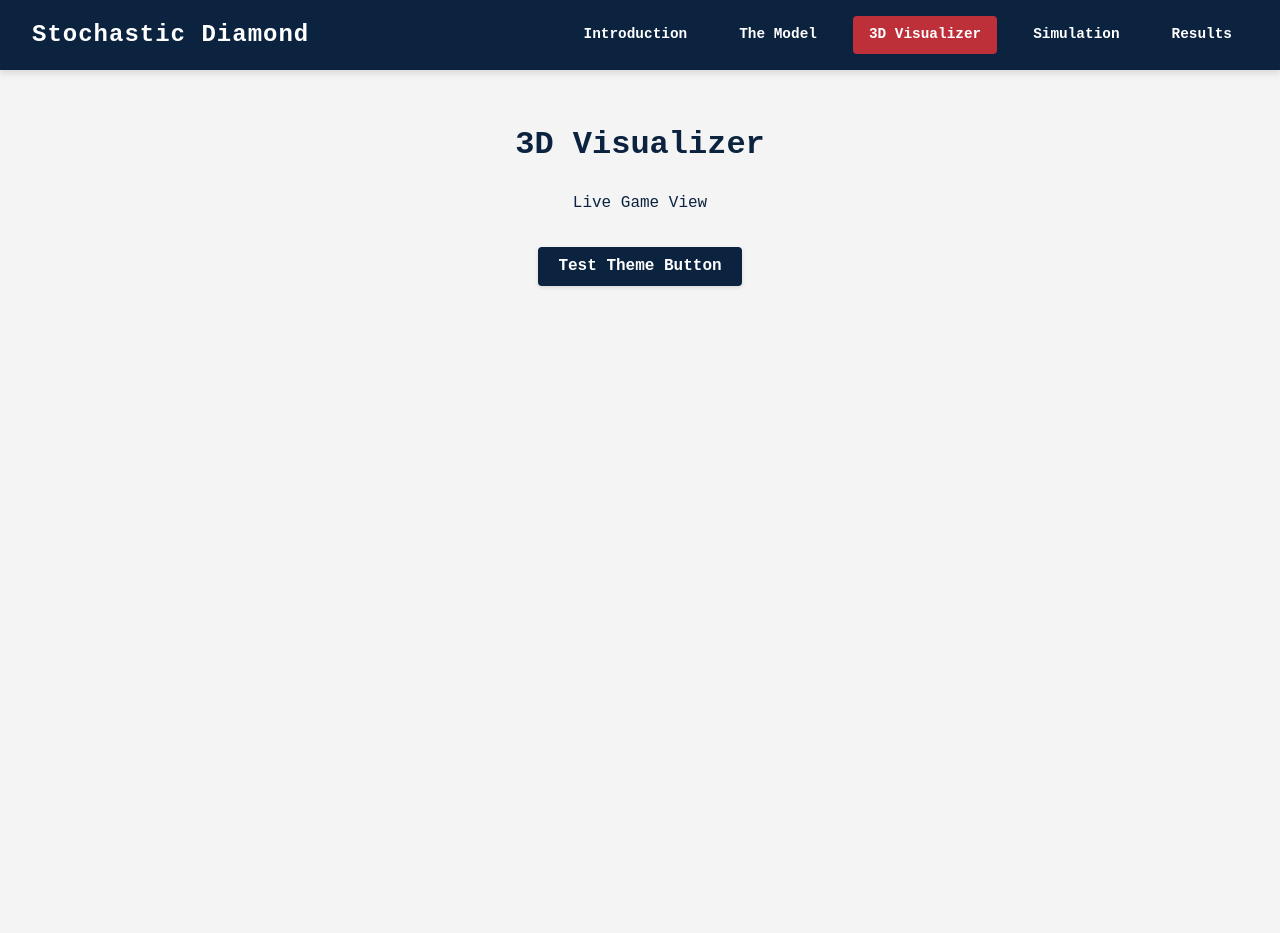
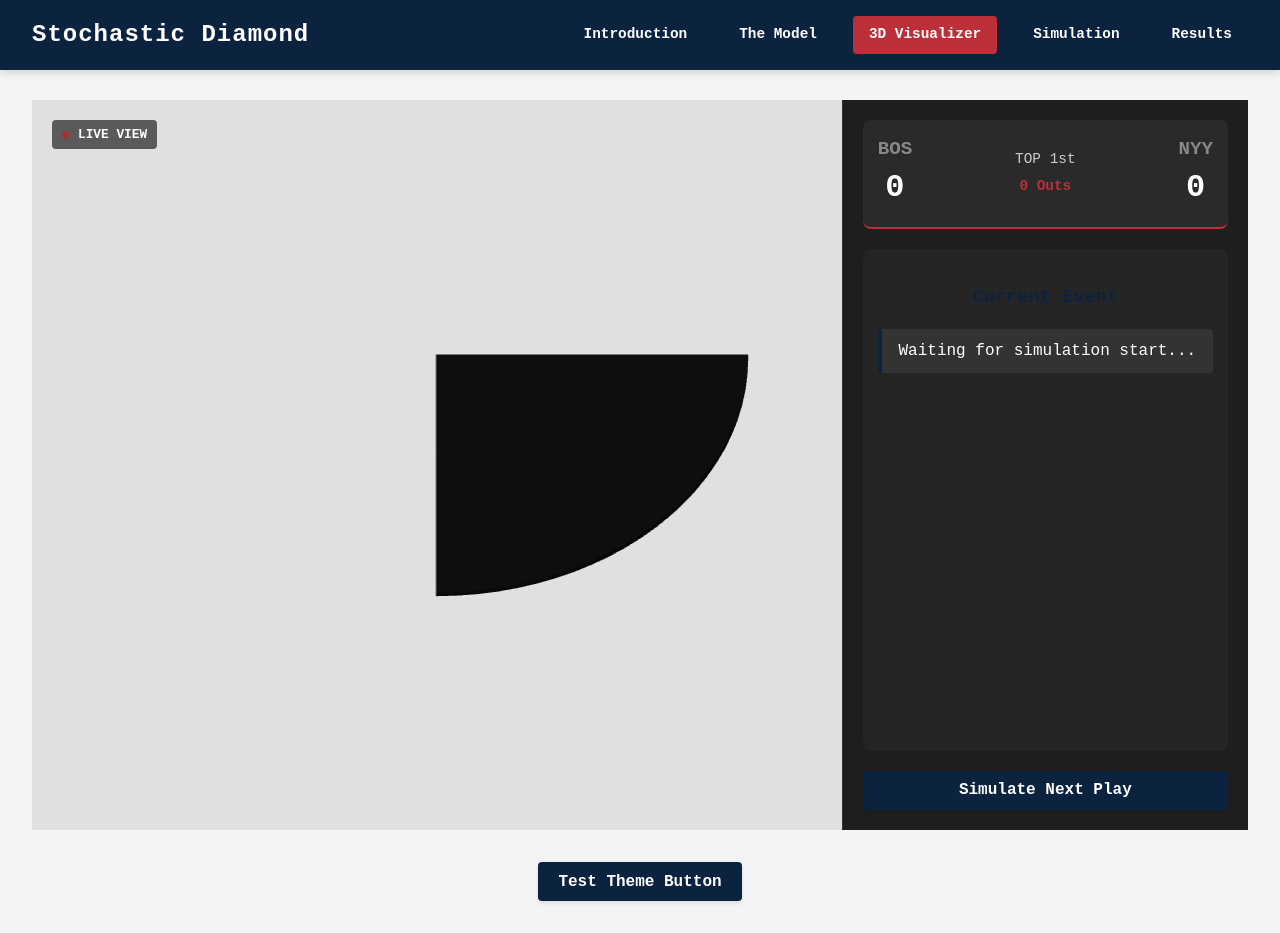
Before and after one commit to SebPuchi/markov-base-dynamics, a React (Vite) app in the folder markov-base-dynamic-ts/: page / in a window 1280 px wide. Both pictures are taken after a click on the item "3D Visualizer". Before the commit the page ends 800 px from the top, so only its background shows below. Built offline with nearby package versions, Linux system fonts and the light colour scheme.

Commit message:
Simulation Stash

```diff
--- a/markov-base-dynamic-ts/src/App.tsx
+++ b/markov-base-dynamic-ts/src/App.tsx
@@ -1,7 +1,11 @@
 import { useState } from 'react';
 import './App.css';
+
+
+// components
 import Navbar  from './components/Navbar';
 import Info from './components/Info';
+import Simulation from './components/Simulation';
 
 import type { ViewState } from './components/Navbar';
 
@@ -16,7 +20,7 @@ function App() {
       case 'model':
         return <div><h1>The Markov Model</h1><p>Transition Matrices & State Diagram</p></div>;
       case 'visualizer':
-        return <div><h1>3D Visualizer</h1><p>Live Game View</p></div>;
+        return <Simulation />;
       case 'simulation':
         return <div><h1>Monte Carlo Simulation</h1><p>High-speed iteration engine</p></div>;
       case 'results':
--- /dev/null
+++ b/markov-base-dynamic-ts/src/components/Field.tsx
@@ -0,0 +1,158 @@
+import { useMemo } from 'react';
+import { Canvas } from '@react-three/fiber';
+import { OrthographicCamera, Line } from '@react-three/drei';
+import * as THREE from 'three';
+
+// ---- Constants ----
+const FIELD_COLOR = '#363636'; // Dark grey from the image
+const LINE_COLOR = '#FFFFFF';
+const LINE_WIDTH = 2;
+const BASE_SIZE = 0.8;
+const DIAMOND_RADIUS = 25; // Distance from home to 1st/3rd
+const OUTFIELD_RADIUS = 60;
+
+// ---- Helper Components ----
+
+// The main dark grey playing surface
+const FieldSurface = () => {
+  const shape = useMemo(() => {
+    const s = new THREE.Shape();
+    s.moveTo(0, 0); // Home plate
+    s.lineTo(OUTFIELD_RADIUS, 0); // Right field line
+    s.absarc(0, 0, OUTFIELD_RADIUS, 0, Math.PI / 2, false); // Outfield arc
+    s.lineTo(0, 0); // Left field line
+    return s;
+  }, []);
+
+  return (
+    <mesh rotation={[-Math.PI / 2, 0, 0]} position={[0, 0.05, 0]}>
+      <shapeGeometry args={[shape]} />
+      <meshStandardMaterial color={FIELD_COLOR} roughness={0.9} metalness={0.1} side={THREE.DoubleSide} />
+    </mesh>
+  );
+};
+
+// The thick base underneath the field
+const FieldBase = () => {
+  const shape = useMemo(() => {
+    const s = new THREE.Shape();
+    s.moveTo(0, 0);
+    s.lineTo(OUTFIELD_RADIUS + 2, 0);
+    s.absarc(0, 0, OUTFIELD_RADIUS + 2, 0, Math.PI / 2, false);
+    s.lineTo(0, 0);
+    return s;
+  }, []);
+
+  const extrudeSettings = { depth: 1, bevelEnabled: true, bevelSegments: 2, steps: 1, bevelSize: 0.2, bevelThickness: 0.2 };
+
+  return (
+    <mesh rotation={[-Math.PI / 2, 0, 0]} position={[0, -0.5, 0]}>
+      <extrudeGeometry args={[shape, extrudeSettings]} />
+      <meshStandardMaterial color="#2a2a2a" roughness={1} />
+    </mesh>
+  );
+};
+
+// All the white lines
+const FieldLines = () => {
+  const points = useMemo(() => {
+    const p: THREE.Vector3[][] = [];
+
+    // Foul Lines
+    p.push([new THREE.Vector3(0, 0.06, 0), new THREE.Vector3(OUTFIELD_RADIUS, 0.06, 0)]);
+    p.push([new THREE.Vector3(0, 0.06, 0), new THREE.Vector3(0, 0.06, OUTFIELD_RADIUS)]);
+
+    // Outfield Arc
+    const arc = new THREE.Path().absarc(0, 0, OUTFIELD_RADIUS, 0, Math.PI / 2, false);
+    const arcPoints = arc.getPoints(50).map(pt => new THREE.Vector3(pt.x, 0.06, pt.y));
+    p.push(arcPoints);
+
+    // Infield Diamond
+    const diamond = [
+        new THREE.Vector3(0, 0.06, 0), // Home
+        new THREE.Vector3(DIAMOND_RADIUS, 0.06, 0), // 1st
+        new THREE.Vector3(DIAMOND_RADIUS, 0.06, DIAMOND_RADIUS), // 2nd
+        new THREE.Vector3(0, 0.06, DIAMOND_RADIUS), // 3rd
+        new THREE.Vector3(0, 0.06, 0), // Back to Home
+    ];
+    p.push(diamond);
+
+    // Pitcher's Mound Circle
+    const moundCenter = new THREE.Vector3(DIAMOND_RADIUS / 2, 0.06, DIAMOND_RADIUS / 2);
+    const moundArc = new THREE.Path().absarc(moundCenter.x, moundCenter.z, 3, 0, Math.PI * 2, false);
+    p.push(moundArc.getPoints(32).map(pt => new THREE.Vector3(pt.x, 0.06, pt.y)));
+
+    // Pitcher's Rubber
+    p.push([
+        new THREE.Vector3(moundCenter.x - 0.5, 0.06, moundCenter.z),
+        new THREE.Vector3(moundCenter.x + 0.5, 0.06, moundCenter.z)
+    ]);
+
+    return p;
+  }, []);
+
+  return (
+    <group>
+      {points.map((linePoints, i) => (
+        <Line key={i} points={linePoints} color={LINE_COLOR} lineWidth={LINE_WIDTH} position={[0, 0.01, 0]} />
+      ))}
+    </group>
+  );
+};
+
+const Bases = () => {
+    return (
+        <group position={[0, 0.1, 0]}>
+            {/* 1st Base */}
+            <mesh position={[DIAMOND_RADIUS, 0, 0]} rotation={[-Math.PI/2, 0, 0]}>
+                <planeGeometry args={[BASE_SIZE, BASE_SIZE]} />
+                <meshBasicMaterial color={LINE_COLOR} />
+            </mesh>
+             {/* 2nd Base */}
+             <mesh position={[DIAMOND_RADIUS, 0, DIAMOND_RADIUS]} rotation={[-Math.PI/2, 0, 0]}>
+                <planeGeometry args={[BASE_SIZE, BASE_SIZE]} />
+                <meshBasicMaterial color={LINE_COLOR} />
+            </mesh>
+             {/* 3rd Base */}
+             <mesh position={[0, 0, DIAMOND_RADIUS]} rotation={[-Math.PI/2, 0, 0]}>
+                <planeGeometry args={[BASE_SIZE, BASE_SIZE]} />
+                <meshBasicMaterial color={LINE_COLOR} />
+            </mesh>
+             {/* Home Plate */}
+             <mesh position={[0, 0, 0]} rotation={[-Math.PI/2, 0, -Math.PI/4]}>
+                 <circleGeometry args={[BASE_SIZE * 0.7, 5]} />
+                 <meshBasicMaterial color={LINE_COLOR} />
+             </mesh>
+        </group>
+    )
+}
+
+
+// ---- Main Component ----
+export default function Field() {
+  return (
+    <>
+      {/* Light Grey Background */}
+      <color attach="background" args={['#e0e0e0']} />
+
+      <OrthographicCamera
+        makeDefault
+        position={[50, 50, 50]} // Isometric-ish view
+        zoom={5}
+        near={-100}
+        far={500}
+        onUpdate={(c) => c.lookAt(20, 0, 20)} // Look at the center of the diamond
+      />
+
+      <ambientLight intensity={0.7} />
+      <directionalLight position={[10, 50, 30]} intensity={1} castShadow />
+
+      <group rotation={[0, -Math.PI / 4, 0]} position={[0,0,0]}> {/* Rotate the whole field to match the image's orientation */}
+        <FieldBase />
+        <FieldSurface />
+        <FieldLines />
+        <Bases />
+      </group>
+    </>
+  );
+}
--- a/markov-base-dynamic-ts/src/components/Simulation.module.css
+++ b/markov-base-dynamic-ts/src/components/Simulation.module.css
@@ -0,0 +1,115 @@
+.container {
+    display: grid;
+    grid-template-columns: 2fr 1fr;
+    height: calc(100vh - 70px);
+    background-color: #121212;
+    color: white;
+    border-radius: 12px;
+}
+
+.canvasContainer {
+    position: relative;
+    background: radial-gradient(circle at center, #1a1a1a 0%, #000000 100%);
+    border-right: 1px solid #333;
+}
+
+.liveIndicator {
+    position: absolute;
+    top: 20px;
+    left: 20px;
+    background: rgba(0, 0, 0, 0.6);
+    padding: 5px 10px;
+    border-radius: 4px;
+    font-size: 0.8rem;
+    font-weight: bold;
+    display: flex;
+    align-items: center;
+    gap: 8px;
+    pointer-events: none;
+    /* Let clicks pass through to canvas */
+}
+
+.dot {
+    width: 8px;
+    height: 8px;
+    background-color: #ff0000;
+    border-radius: 50%;
+    animation: pulse 2s infinite;
+}
+
+/* Sidebar Styles */
+.sidebar {
+    padding: 20px;
+    display: flex;
+    flex-direction: column;
+    gap: 20px;
+    background-color: #1e1e1e;
+}
+
+.scoreboard {
+    display: flex;
+    justify-content: space-between;
+    align-items: center;
+    background: #2a2a2a;
+    padding: 15px;
+    border-radius: 8px;
+    border-bottom: 2px solid var(--sox-red);
+}
+
+.teamScore {
+    display: flex;
+    flex-direction: column;
+    align-items: center;
+}
+
+.teamName {
+    font-weight: 900;
+    font-size: 1.2rem;
+    color: #888;
+}
+
+.score {
+    font-size: 2rem;
+    font-weight: bold;
+}
+
+.inningInfo {
+    text-align: center;
+    font-size: 0.9rem;
+    color: #ccc;
+}
+
+.outs {
+    color: var(--sox-red);
+    font-weight: bold;
+    margin-top: 5px;
+}
+
+.gameLog {
+    flex-grow: 1;
+    background: #252525;
+    border-radius: 8px;
+    padding: 15px;
+}
+
+.eventCard {
+    margin-top: 10px;
+    padding: 10px;
+    background: #333;
+    border-left: 4px solid var(--sox-navy);
+    border-radius: 4px;
+}
+
+@keyframes pulse {
+    0% {
+        opacity: 1;
+    }
+
+    50% {
+        opacity: 0.4;
+    }
+
+    100% {
+        opacity: 1;
+    }
+}
--- a/markov-base-dynamic-ts/src/components/Simulation.tsx
+++ b/markov-base-dynamic-ts/src/components/Simulation.tsx
@@ -1,7 +1,58 @@
+import { Canvas } from '@react-three/fiber';
+import styles from './Simulation.module.css';
+import Field from './Field';
+
 const Simulation = () => {
+  return (
+    <div className={styles.container}>
 
+      {/* LEFT COLUMN: The 3D Scene */}
+      <div className={styles.canvasContainer}>
+        <Canvas shadows>
+          <Field />
+        </Canvas>
 
+        {/* Overlay Label */}
+        <div className={styles.liveIndicator}>
+            <span className={styles.dot}></span> LIVE VIEW
+        </div>
+      </div>
 
-}
+      {/* RIGHT COLUMN: The Scoreboard & Stats */}
+      <div className={styles.sidebar}>
+
+        {/* Scoreboard Header */}
+        <div className={styles.scoreboard}>
+            <div className={styles.teamScore}>
+                <span className={styles.teamName}>BOS</span>
+                <span className={styles.score}>0</span>
+            </div>
+            <div className={styles.inningInfo}>
+                <div className={styles.inningNumber}>TOP 1st</div>
+                <div className={styles.outs}>0 Outs</div>
+            </div>
+            <div className={styles.teamScore}>
+                <span className={styles.teamName}>NYY</span>
+                <span className={styles.score}>0</span>
+            </div>
+        </div>
+
+        {/* Placeholder for Game Log */}
+        <div className={styles.gameLog}>
+            <h3>Current Event</h3>
+            <div className={styles.eventCard}>
+                Waiting for simulation start...
+            </div>
+        </div>
+
+        {/* Controls */}
+        <div className={styles.controls}>
+             <button style={{width: '100%'}}>Simulate Next Play</button>
+        </div>
+
+      </div>
+    </div>
+  );
+};
 
 export default Simulation;
```
